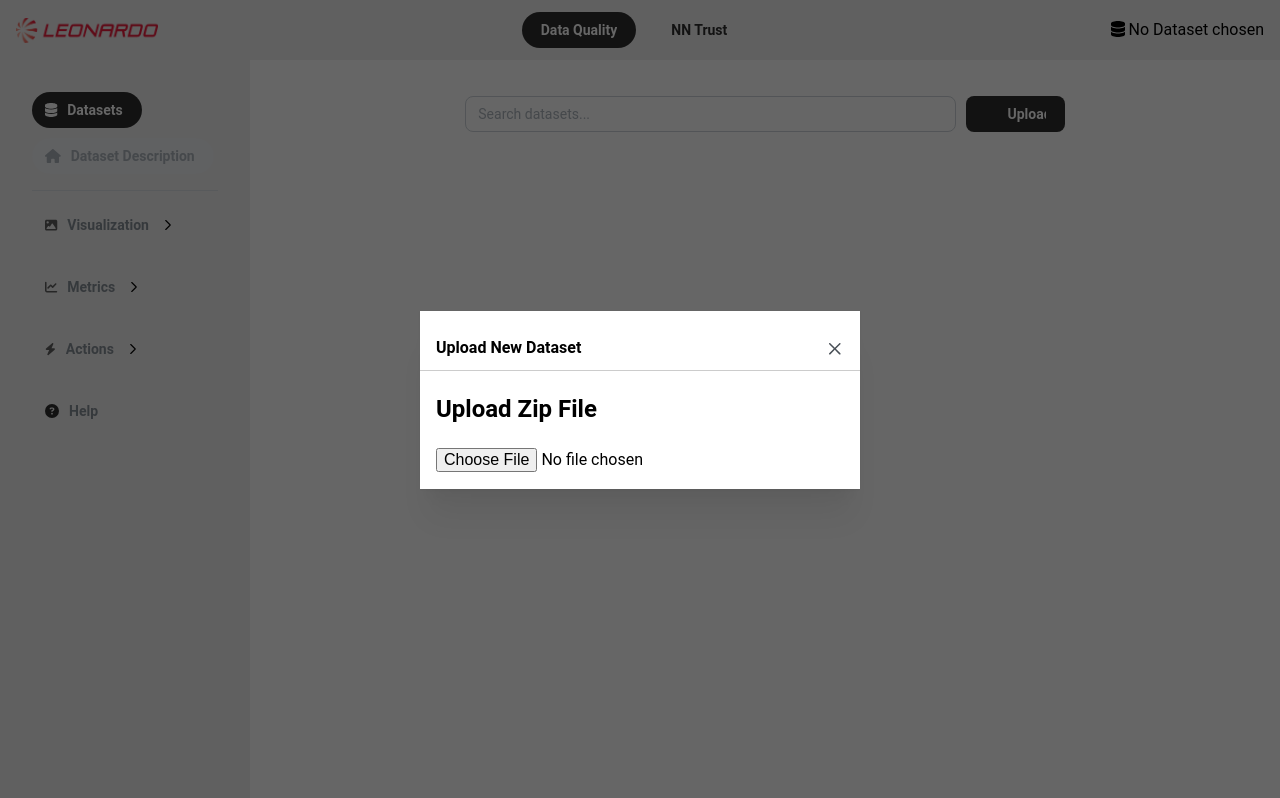
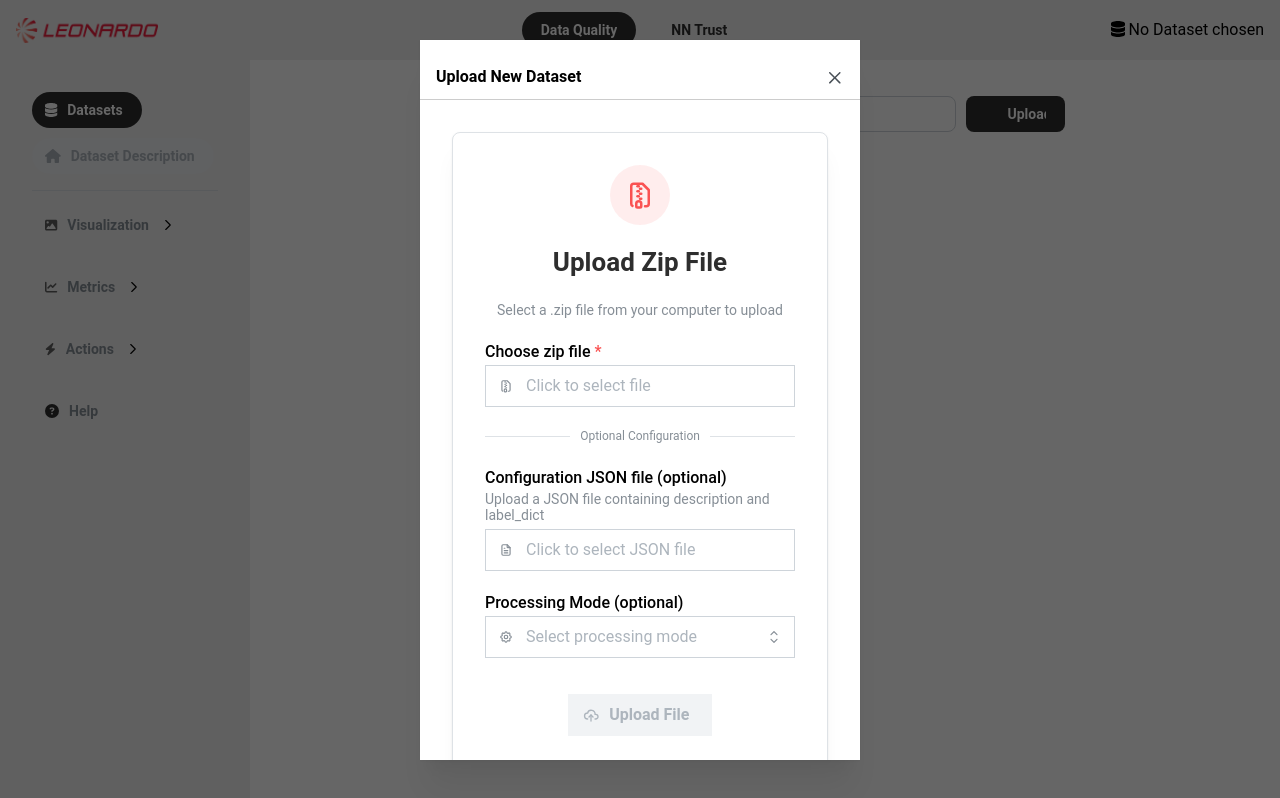
Before and after one commit to Kellog99/stable_ai_gui, a Next.js app: page / in a window 1280 px wide. Both pictures are taken after a click on the button "Upload". Built offline with nearby package versions, Linux system fonts and the light colour scheme; no server answers; some icons are missing.

Commit message:
Uploader restyled

```diff
--- a/app/components/client/Uploader.tsx
+++ b/app/components/client/Uploader.tsx
@@ -1,31 +1,133 @@
-// components/ZipUploader.js
-import React, { useState, useRef } from 'react';
+import React, { useRef, useState } from 'react';
+import {
+  Container,
+  Paper,
+  Title,
+  Text,
+  Button,
+  Group,
+  Stack,
+  Alert,
+  Progress,
+  Center,
+  rem,
+  FileInput,
+  ThemeIcon,
+  Notification,
+  Select,
+  Divider,
+} from '@mantine/core';
+import {
+  IconUpload,
+  IconFile,
+  IconCheck,
+  IconX,
+  IconFileZip,
+  IconCloudUpload,
+  IconFileText,
+  IconSettings,
+} from '@tabler/icons-react';
+import { upload_post } from '@/properties/urls';
 
-const ZipUploader = () => {
-    const fileInputRef = useRef(null);
+const ZipUploadComponent = () => {
+  const [file, setFile] = useState(null);
+  const [jsonFile, setJsonFile] = useState(null);
+  const [mode, setMode] = useState('');
+  const [description, setDescription] = useState('');
+  const [labelDict, setLabelDict] = useState({});
   const [message, setMessage] = useState('');
   const [loading, setLoading] = useState(false);
+  const [uploadStatus, setUploadStatus] = useState(null); // 'success', 'error', null
 
-    const handleFileChange = async (event) => {
-        const file = event.target.files[0]; // Get the first selected file
-        if (!file) {
-            setMessage('No file selected.');
+  const handleJsonFileChange = async (selectedFile) => {
+    if (!selectedFile) {
+      setJsonFile(null);
+      setDescription('');
+      setLabelDict({});
       return;
     }
 
-        if (file.type !== 'application/zip' && !file.name.endsWith('.zip')) {
-            setMessage('Please select a .zip file.');
+    if (selectedFile.type !== 'application/json' && !selectedFile.name.endsWith('.json')) {
+      setMessage('Please select a .json file.');
+      setUploadStatus('error');
       return;
     }
 
-        setMessage(`Selected file: ${file.name}. Uploading...`);
+    setJsonFile(selectedFile);
+
+    // Read and parse JSON file
+    try {
+      const text = await selectedFile.text();
+      const jsonData = JSON.parse(text);
+
+      if (jsonData.description) {
+        setDescription(jsonData.description);
+      }
+
+      if (jsonData.label_dict) {
+        setLabelDict(jsonData.label_dict);
+      }
+
+      setMessage(`JSON file loaded: ${selectedFile.name}`);
+      setUploadStatus(null);
+    } catch (error) {
+      setMessage(`Error reading JSON file: ${error.message}`);
+      setUploadStatus('error');
+    }
+  };
+  const handleFileChange = async (selectedFile) => {
+    if (!selectedFile) {
+      setMessage('No file selected.');
+      setUploadStatus(null);
+      return;
+    }
+
+    if (selectedFile.type !== 'application/zip' && !selectedFile.name.endsWith('.zip')) {
+      setMessage('Please select a .zip file.');
+      setUploadStatus('error');
+      return;
+    }
+
+    setFile(selectedFile);
+    setMessage(`Selected file: ${selectedFile.name}. Ready to upload.`);
+    setUploadStatus(null);
+  };
+
+  const handleUpload = async () => {
+    if (!file) {
+      setMessage('Please select a zip file first.');
+      setUploadStatus('error');
+      return;
+    }
+
+    setMessage(`Uploading ${file.name}...`);
     setLoading(true);
+    setUploadStatus(null);
 
     const formData = new FormData();
-        formData.append('folder_zip', file); // 'folder_zip' must match the FastAPI parameter name
+    formData.append('folder_zip', file);
+
+    // Build query parameters
+    const queryParams = new URLSearchParams();
+
+    if (description) {
+      queryParams.append('description', description);
+    }
+
+    if (Object.keys(labelDict).length > 0) {
+      queryParams.append('label_dict', JSON.stringify(labelDict));
+    }
+
+    if (mode) {
+      queryParams.append('mode', mode);
+    }
+
+    const uploadUrl = queryParams.toString() ?
+      `${upload_post}?${queryParams.toString()}` :
+      upload_post;
 
     try {
-            const response = await fetch(upload_post, {
+      const response = await fetch(uploadUrl, {
         method: 'POST',
         body: formData,
       });
@@ -33,34 +135,146 @@ const ZipUploader = () => {
       if (response.ok) {
         const data = await response.json();
         setMessage(`Upload successful: ${data.message}`);
+        setUploadStatus('success');
       } else {
         setMessage(`Upload failed: ${response.statusText}`);
+        setUploadStatus('error');
       }
     } catch (error) {
       console.error('Error uploading:', error);
       setMessage(`An error occurred: ${error.message}`);
+      setUploadStatus('error');
     } finally {
       setLoading(false);
     }
   };
 
+  const getStatusColor = () => {
+    if (uploadStatus === 'success') return 'red';
+    if (uploadStatus === 'error') return 'red';
+    return 'red';
+  };
+
+  const getStatusIcon = () => {
+    if (uploadStatus === 'success') return <IconCheck size={20} />;
+    if (uploadStatus === 'error') return <IconX size={20} />;
+    return <IconUpload size={20} />;
+  };
+
   return (
-        <div>
-            <h1>Upload Zip File</h1>
-            <input
-                type="file"
-                ref={fileInputRef}
+    <Container size="sm" py="xl">
+      <Paper shadow="md" p="xl" radius="md" withBorder>
+        <Stack gap="lg">
+          <Center>
+            <ThemeIcon size={60} radius="xl" variant="light" color="red">
+              <IconFileZip size={30} />
+            </ThemeIcon>
+          </Center>
+
+          <Center>
+            <Title order={2} ta="center" c="dark">
+              Upload Zip File
+            </Title>
+          </Center>
+
+          <Text size="sm" c="dimmed" ta="center">
+            Select a .zip file from your computer to upload
+          </Text>
+
+          <FileInput
+            label="Choose zip file"
+            placeholder="Click to select file"
+            accept=".zip,application/zip"
+            value={file}
             onChange={handleFileChange}
-                accept=".zip,application/zip" // Suggest only zip files
+            leftSection={<IconFileZip size={14} />}
+            clearable
+            size="md"
+            required
           />
-            {loading && <p>Loading...</p>}
-            {message && <p>{message}</p>}
-        </div>
+
+          <Divider label="Optional Configuration" labelPosition="center" />
+
+          <FileInput
+            label="Configuration JSON file (optional)"
+            placeholder="Click to select JSON file"
+            accept=".json,application/json"
+            value={jsonFile}
+            onChange={handleJsonFileChange}
+            leftSection={<IconFileText size={14} />}
+            clearable
+            size="md"
+            description="Upload a JSON file containing description and label_dict"
+          />
+
+          <Select
+            label="Processing Mode (optional)"
+            placeholder="Select processing mode"
+            value={mode}
+            onChange={setMode}
+            data={[
+              { value: 'single_feature', label: 'Single Feature' },
+              { value: 'classification', label: 'Classification' },
+              { value: 'object_detection', label: 'Object Detection' },
+            ]}
+            leftSection={<IconSettings size={14} />}
+            clearable
+            size="md"
+          />
+
+          {file && (
+            <Alert
+              icon={<IconFileZip size={16} />}
+              title="File Selected"
+              color="blue"
+              variant="light"
+            >
+              <Text size="sm" fw={500}>
+                {file.name}
+              </Text>
+              <Text size="xs" c="dimmed">
+                Size: {(file.size / 1024 / 1024).toFixed(2)} MB
+              </Text>
+            </Alert>
+          )}
+
+          {loading && (
+            <Stack gap="xs">
+              <Progress value={100} animated color="red" />
+              <Text size="sm" c="dimmed" ta="center">
+                Uploading file...
+              </Text>
+            </Stack>
+          )}
+
+          {message && !loading && (
+            <Alert
+              icon={getStatusIcon()}
+              title={uploadStatus === 'success' ? 'Success' : uploadStatus === 'error' ? 'Error' : 'Info'}
+              color={getStatusColor()}
+              variant="light"
+            >
+              {message}
+            </Alert>
+          )}
+
+          <Group justify="center" mt="md">
+            <Button
+              leftSection={<IconCloudUpload size={16} />}
+              onClick={handleUpload}
+              loading={loading}
+              disabled={!file || loading}
+              size="md"
+              variant="filled"
+              color="red"
+            >
+              {loading ? 'Uploading...' : 'Upload File'}
+            </Button>
+          </Group>
+        </Stack>
+      </Paper>
+    </Container>
   );
 };
 
-export default ZipUploader;import {ok} from 'assert';
-import {files} from 'jszip';
-import {endsWith,method} from 'lodash';
-import {type} from 'os';
-import {json} from 'stream/consumers';import {upload_post} from '@/properties/urls';
+export default ZipUploadComponent;
```
Lines whose indentation alone changed are shown as unchanged.
